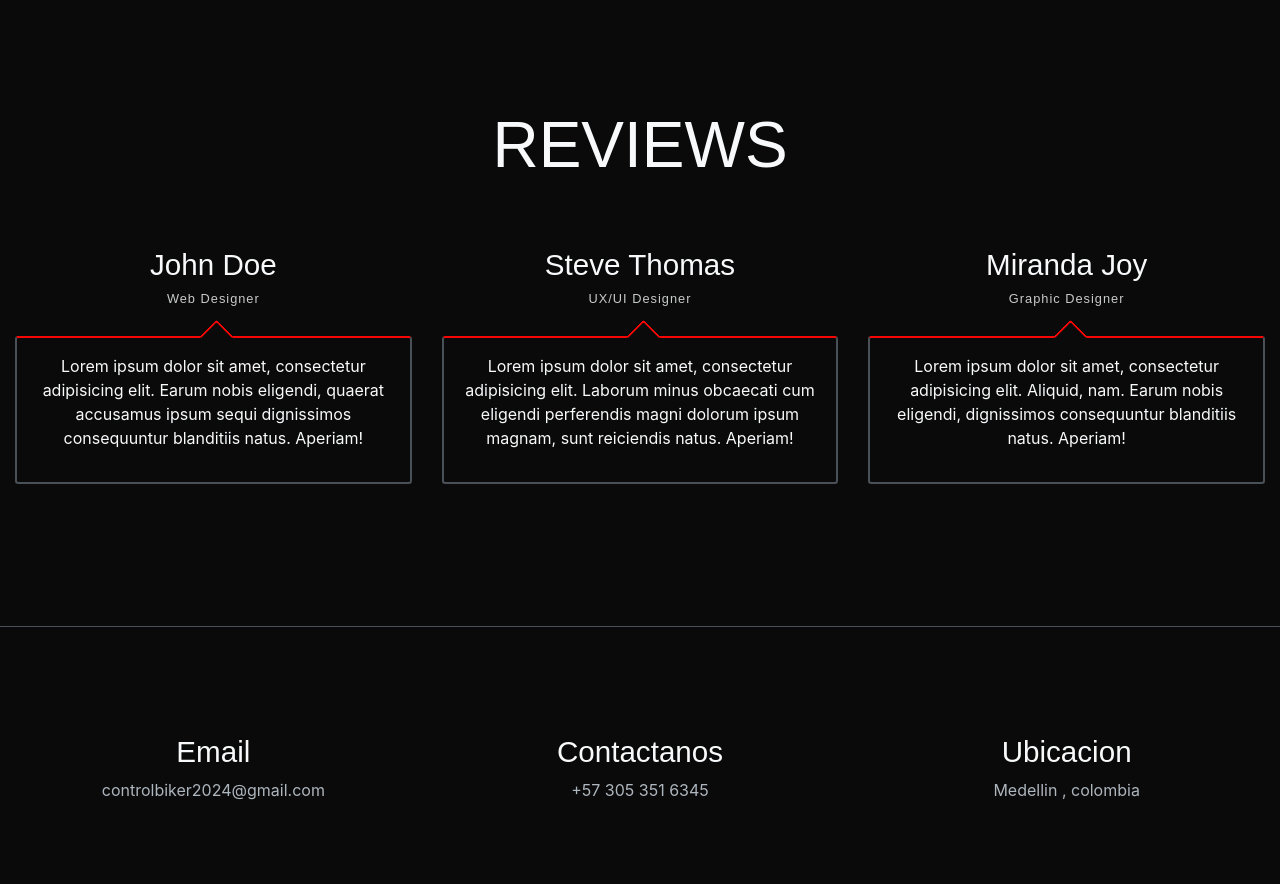
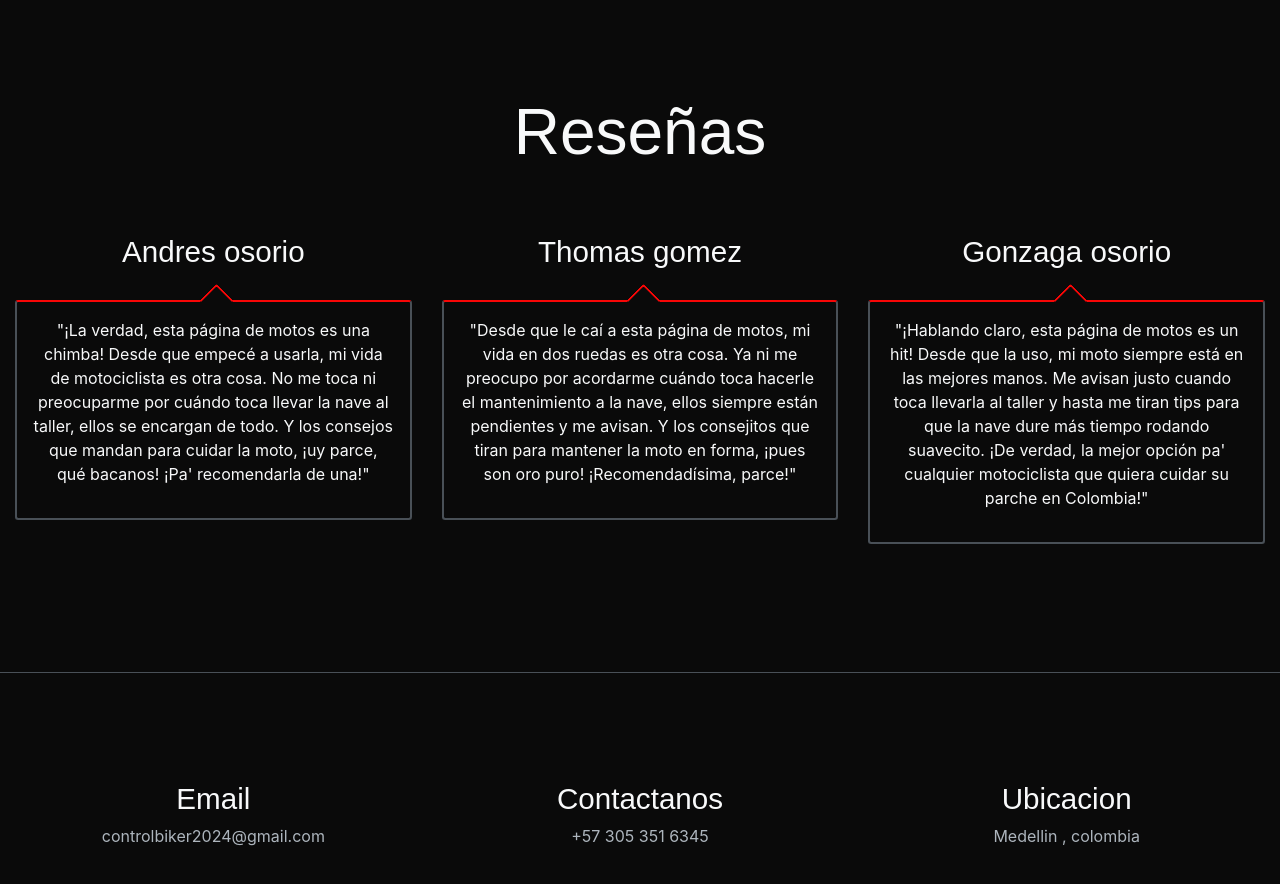
Before and after one commit to WilmerAgu/Control-bikerV1, a website: page public_html/index.html in a window 1280 px wide. Shown: the part 4137-5021 px from the top of the page. Drawn offline with Linux system fonts and the light colour scheme; some packages are replaced by stand-ins of ours.

Commit message:
Reseñas

```diff
--- a/public_html/index.html
+++ b/public_html/index.html
@@ -348,32 +348,30 @@
 
     <!-- REVIEWS Section  -->
     <div id="testmonial" class="container-fluid wow fadeIn bg-dark text-light has-height-lg middle-items">
-        <h2 class="section-title my-5 text-center">REVIEWS</h2>
+        <h2 class="section-title my-5 text-center">Reseñas</h2>
         <div class="row mt-3 mb-5">
             <div class="col-md-4 my-3 my-md-0">
                 <div class="testmonial-card">
-                    <h3 class="testmonial-title">John Doe</h3>
-                    <h6 class="testmonial-subtitle">Web Designer</h6>
+                    <h3 class="testmonial-title">Andres osorio</h3>
+
                     <div class="testmonial-body">
-                        <p>Lorem ipsum dolor sit amet, consectetur adipisicing elit. Earum nobis eligendi, quaerat accusamus ipsum sequi dignissimos consequuntur blanditiis natus. Aperiam!</p>
+                        <p>"¡La verdad, esta página de motos es una chimba! Desde que empecé a usarla, mi vida de motociclista es otra cosa. No me toca ni preocuparme por cuándo toca llevar la nave al taller, ellos se encargan de todo. Y los consejos que mandan para cuidar la moto, ¡uy parce, qué bacanos! ¡Pa' recomendarla de una!"</p>
                     </div>
                 </div>
             </div>
             <div class="col-md-4 my-3 my-md-0">
                 <div class="testmonial-card">
-                    <h3 class="testmonial-title">Steve Thomas</h3>
-                    <h6 class="testmonial-subtitle">UX/UI Designer</h6>
+                    <h3 class="testmonial-title">Thomas gomez</h3>
                     <div class="testmonial-body">
-                        <p>Lorem ipsum dolor sit amet, consectetur adipisicing elit. Laborum minus obcaecati cum eligendi perferendis magni dolorum ipsum magnam, sunt reiciendis natus. Aperiam!</p>
+                        <p>"Desde que le caí a esta página de motos, mi vida en dos ruedas es otra cosa. Ya ni me preocupo por acordarme cuándo toca hacerle el mantenimiento a la nave, ellos siempre están pendientes y me avisan. Y los consejitos que tiran para mantener la moto en forma, ¡pues son oro puro! ¡Recomendadísima, parce!"</p>
                     </div>
                 </div>
             </div>
             <div class="col-md-4 my-3 my-md-0">
                 <div class="testmonial-card">
-                    <h3 class="testmonial-title">Miranda Joy</h3>
-                    <h6 class="testmonial-subtitle">Graphic Designer</h6>
+                    <h3 class="testmonial-title">Gonzaga osorio</h3>
                     <div class="testmonial-body">
-                        <p>Lorem ipsum dolor sit amet, consectetur adipisicing elit. Aliquid, nam. Earum nobis eligendi, dignissimos consequuntur blanditiis natus. Aperiam!</p>
+                        <p>"¡Hablando claro, esta página de motos es un hit! Desde que la uso, mi moto siempre está en las mejores manos. Me avisan justo cuando toca llevarla al taller y hasta me tiran tips para que la nave dure más tiempo rodando suavecito. ¡De verdad, la mejor opción pa' cualquier motociclista que quiera cuidar su parche en Colombia!"</p>
                     </div>
                 </div>
             </div>
```
